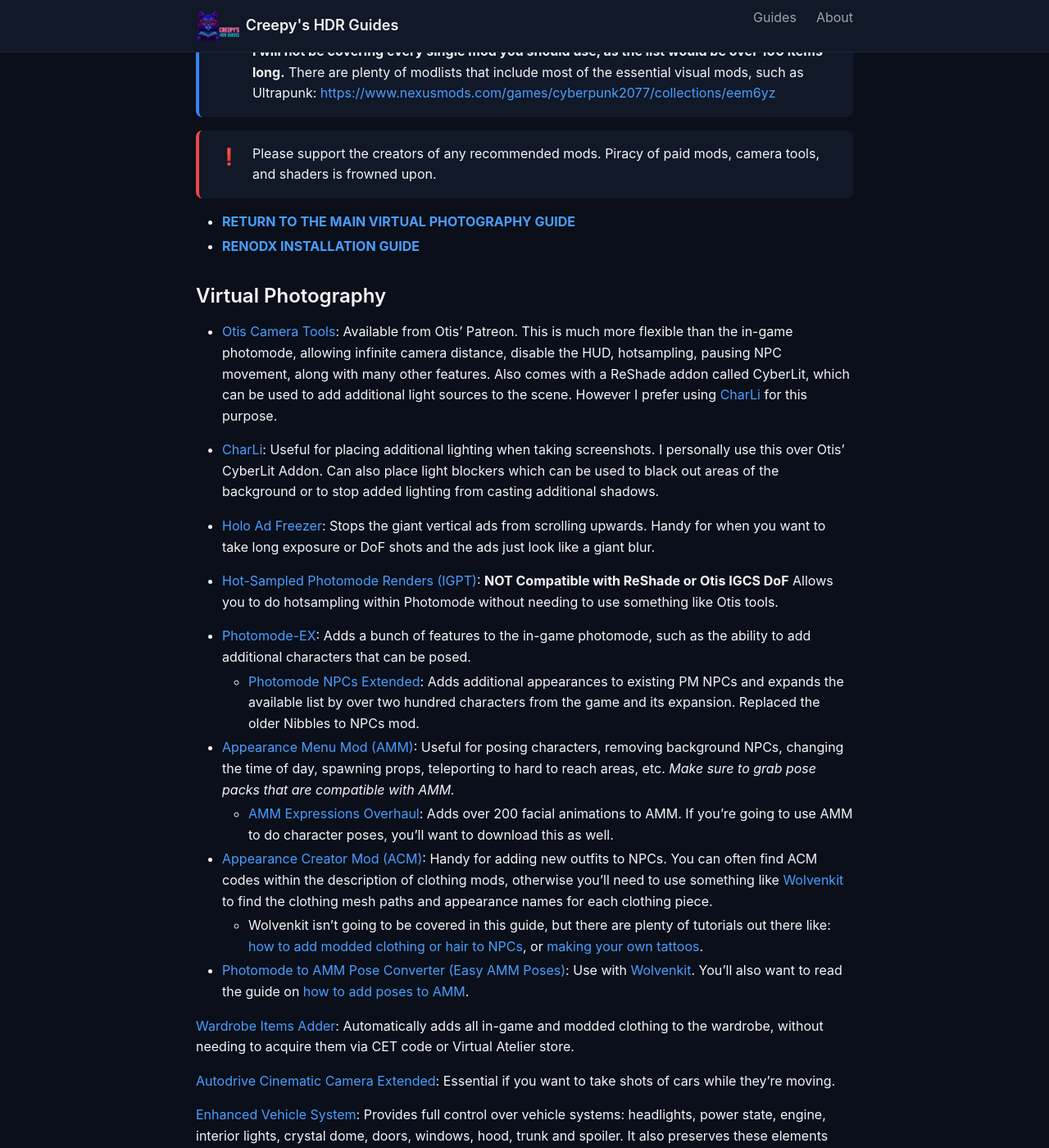
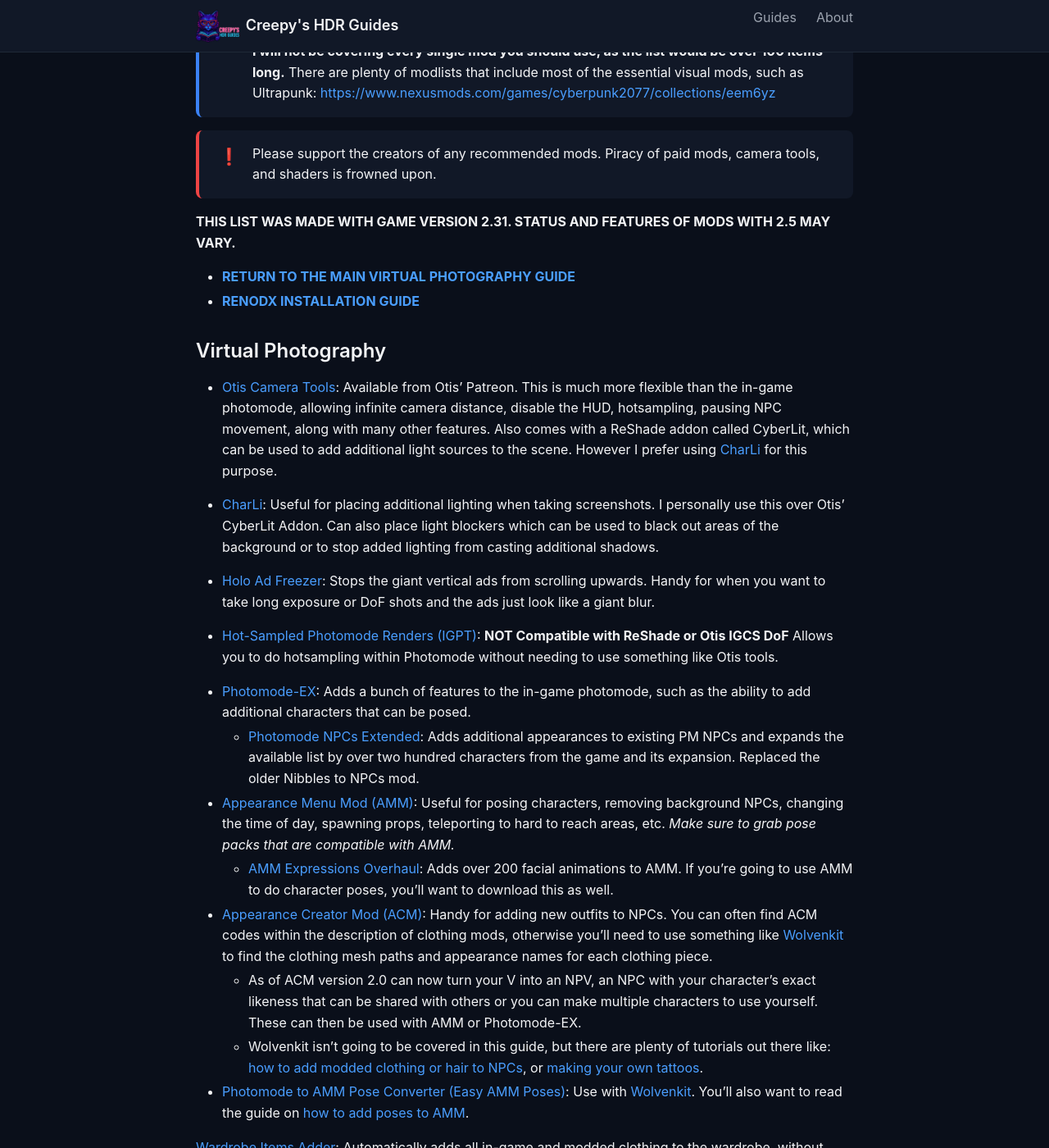
Before and after one commit to CreepySasquatch/HDRMods, a Jekyll site: the page built from pages/Guides/Cyberpunk/Cyberpunk-2077-Mods.md, in a window 1280 px wide and 1400 px high, scrolled down 362 px. Shown: the whole window at 82% size. Built offline with Jekyll 4.4.1, drawn with Linux system fonts in a browser that asks for light colours.

Commit message:
Update Cyberpunk-2077-Mods.md

```diff
--- a/pages/Guides/Cyberpunk/Cyberpunk-2077-Mods.md
+++ b/pages/Guides/Cyberpunk/Cyberpunk-2077-Mods.md
@@ -19,6 +19,8 @@
 - [**HOW TO FIND THE PERFECT LUT TO USE WITH RENODX**](Cyberpunk-2077-LUTs)
 -->
 
+**THIS LIST WAS MADE WITH GAME VERSION 2.31.  STATUS AND FEATURES OF MODS WITH 2.5 MAY VARY.**
+
 - [**RETURN TO THE MAIN VIRTUAL PHOTOGRAPHY GUIDE**](Cyberpunk-Virtual-Photography)
 - [**RENODX INSTALLATION GUIDE**](Cyberpunk)
 
@@ -39,6 +41,7 @@
     - [AMM Expressions Overhaul](https://www.nexusmods.com/cyberpunk2077/mods/20108):  Adds over 200 facial animations to AMM. If you're going to use AMM to do character poses, you'll want to download this as well.
 
 - [Appearance Creator Mod (ACM)](https://www.nexusmods.com/cyberpunk2077/mods/10795): Handy for adding new outfits to NPCs. You can often find ACM codes within the description of clothing mods, otherwise you'll need to use something like [Wolvenkit](https://www.nexusmods.com/cyberpunk2077/mods/2201) to find the clothing mesh paths and appearance names for each clothing piece.
+    - As of ACM version 2.0 can now turn your V into an NPV, an NPC with your character's exact likeness that can be shared with others or you can make multiple characters to use yourself.  These can then be used with AMM or Photomode-EX.
     - Wolvenkit isn't going to be covered in this guide, but there are plenty of tutorials out there like: [how to add modded clothing or hair to NPCs](https://wiki.redmodding.org/cyberpunk-2077-modding/modding-guides/npcs/appearances-change-the-looks), or [making your own tattoos](https://wiki.redmodding.org/cyberpunk-2077-modding/modding-guides/npcs/custom-tattoos-and-scars/how-to-create-an-overlay-tattoo#id-1-create-a-wolvenkit-project).
 
 - [Photomode to AMM Pose Converter (Easy AMM Poses)](https://www.nexusmods.com/cyberpunk2077/mods/13904): Use with [Wolvenkit](https://www.nexusmods.com/cyberpunk2077/mods/2201).  You'll also want to read the guide on [how to add poses to AMM](https://wiki.redmodding.org/cyberpunk-2077-modding/modding-guides/animations/animations/amm-collab-anims-poses#easy-amm-poses).
```
